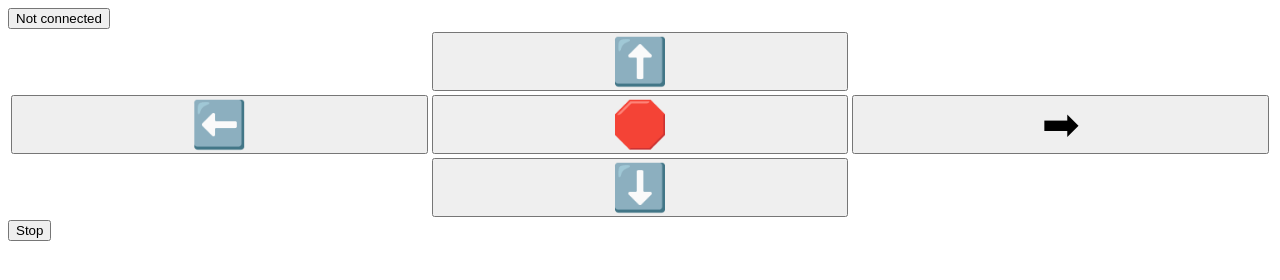
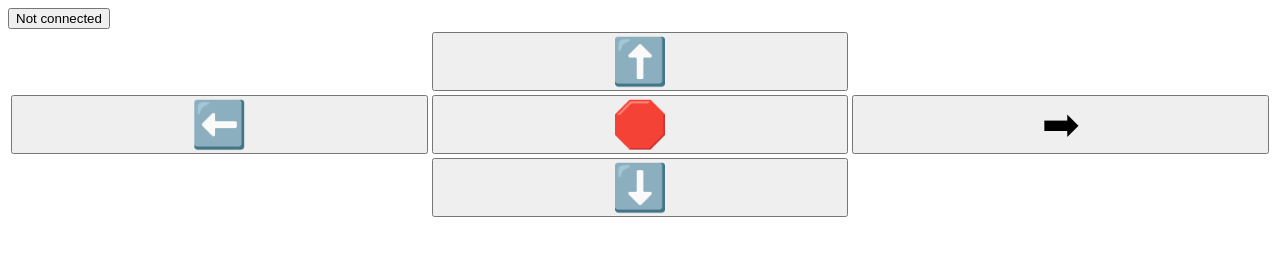
Before and after one commit to shane-t/web-bluetooth, a plain HTML site: page index.html in a window 1280 px wide. Drawn offline with Linux system fonts and the light colour scheme.

Commit message:
remove extra stop button

```diff
--- a/index.html
+++ b/index.html
@@ -38,7 +38,6 @@
       <td></td>
     </tr>
   </table>
-  <button id=stop>Stop</button>
 </div>
 
 <script>
```
